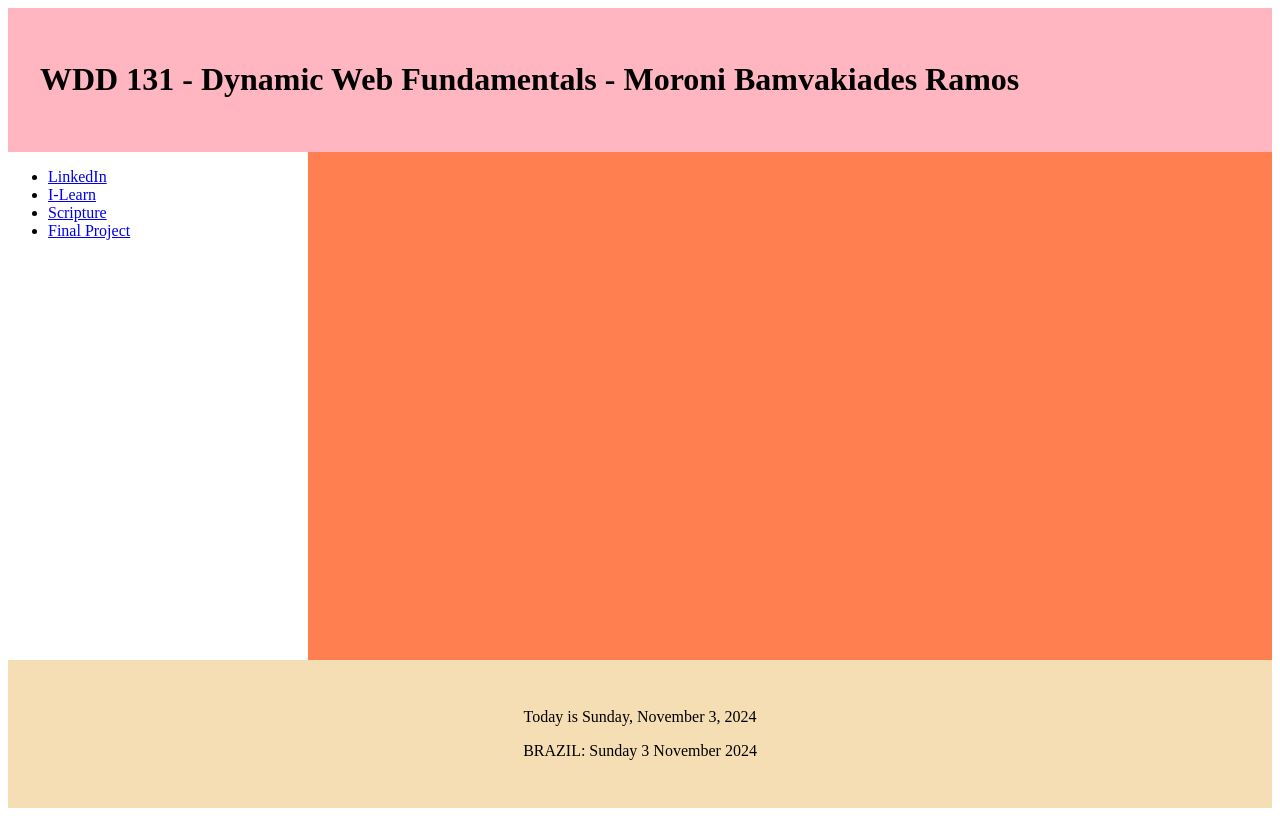
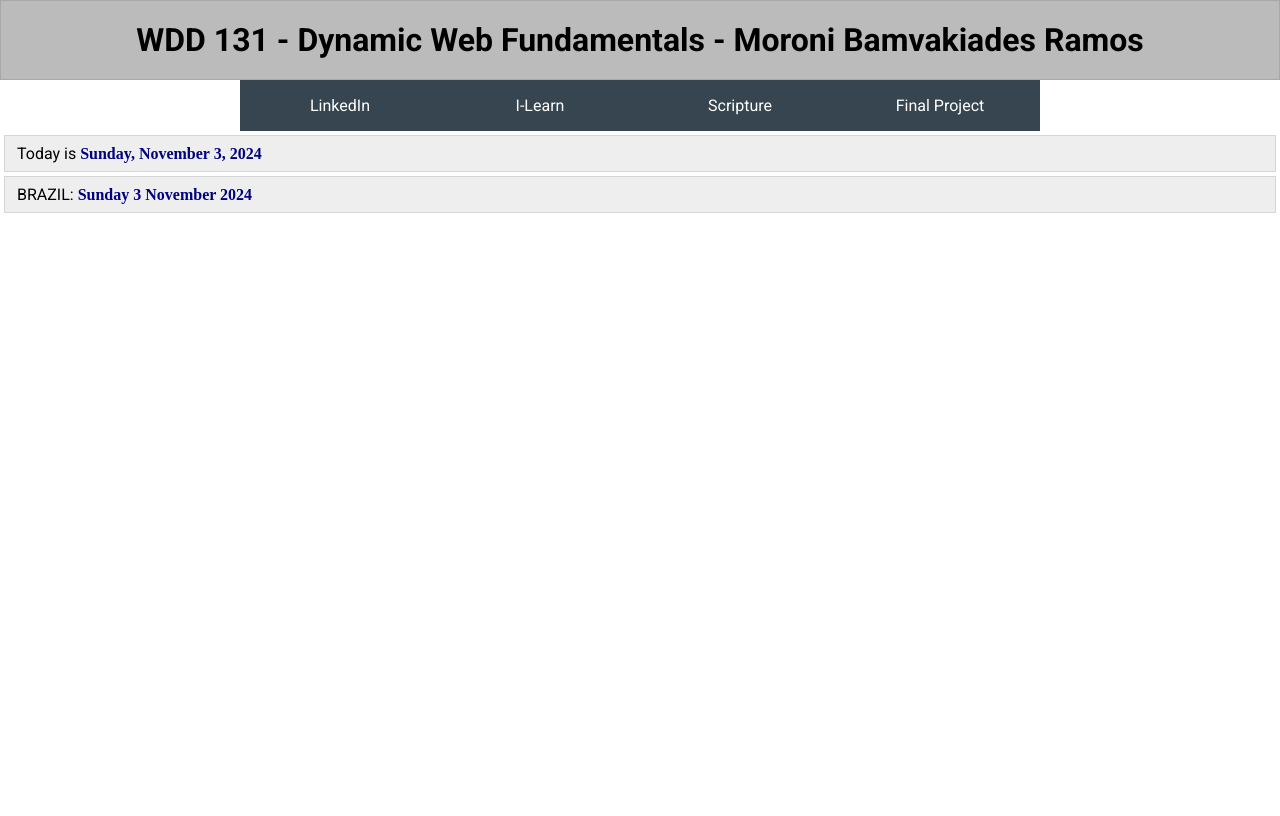
Before and after one commit to moronibr/wdd131, a plain HTML site: page index.html in a window 1280 px wide. Drawn offline with Linux system fonts and the light colour scheme.

Commit message:
Update base.css

```diff
--- a/styles/base.css
+++ b/styles/base.css
@@ -1,38 +1,76 @@
+* {
+	margin: 0;
+	padding: 0;
+	box-sizing: border-box;
+}
+
+
 body {
-    display: grid;
-    height: 100vh;
-    grid-template: auto 1fr auto / 300px 1fr auto;
+	font-family: 'Roboto', sans-serif;
 }
 
 header {
-    background: lightpink;
-    padding: 2rem;
-    grid-column: 1 / 4;
+	background-color: #bbb;
+	display: flex;
+	align-items: center;
+	justify-content: center;
+	padding: 20px;
+	border: 1px solid rgba(0, 0, 0, 0.1);
 }
 
-  .left-sidebar {
-    background: lightblue;
-    grid-column: 1 / 2;
+header,
+main {
+	margin: 0 auto;
 }
 
-  main {
-    background: coral;
-    grid-column: 2 / 3;
+h1 {
+	font-size: 2rem;
 }
 
-  .right-sidebar {
-    background: yellow;
-    grid-column: 3 / 4;
+nav {
+	background-color: #36454f;
+	margin: 0 auto;
+	max-width: 800px;
+}
+nav ul {
+	list-style-type: none;
+}
+nav a {
+	display: block;
+	color: #fff;
+	text-align: center;
+	padding: 1rem;
+	text-decoration: none;
 }
 
-  footer {
-    background: wheat;
-    padding: 2rem;
-    text-align: center;
-    grid-column: 1 / 4;
+nav a:hover {
+	text-decoration:overline;
 }
 
-  .left-sidebar,
-  .right-sidebar {
-    padding: 1rem;
+.active {
+	color: yellow;
 }
+
+p {
+	margin: 0.25rem;
+	border: 1px solid rgba(0, 0, 0, 0.1);
+	padding: 0.5rem 0.75rem;
+	background-color: #eee;
+}
+
+.highlight {
+	color: navy;
+	font-weight: 700;
+	font-family: hebrew;
+}
+
+
+/* Larger Views ******************************/
+@media (min-width: 640px) {
+	nav ul {
+		display: flex;
+	}
+	nav ul li {
+		flex: 1 1 100%;
+	}
+}
```
Lines whose indentation alone changed are shown as unchanged.
